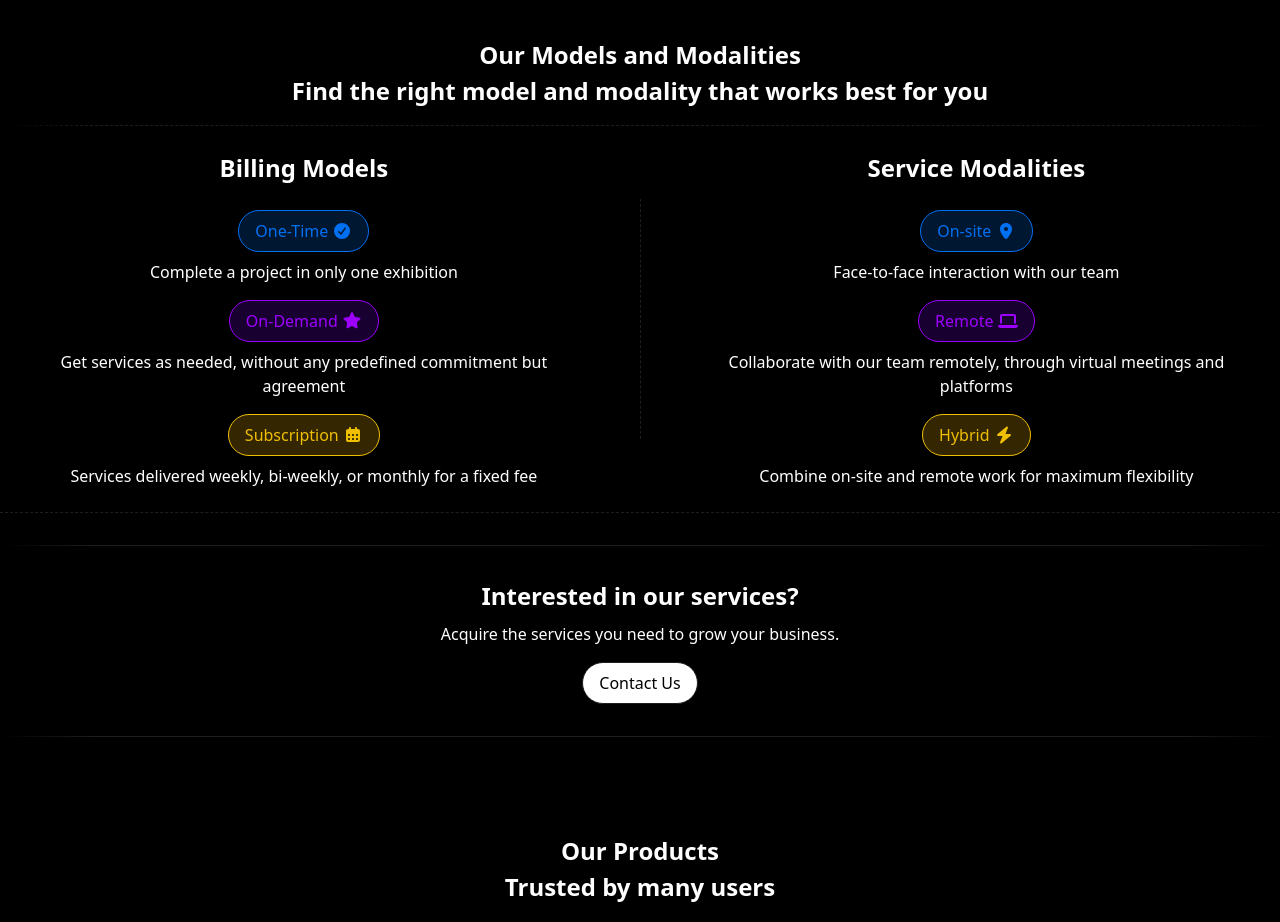
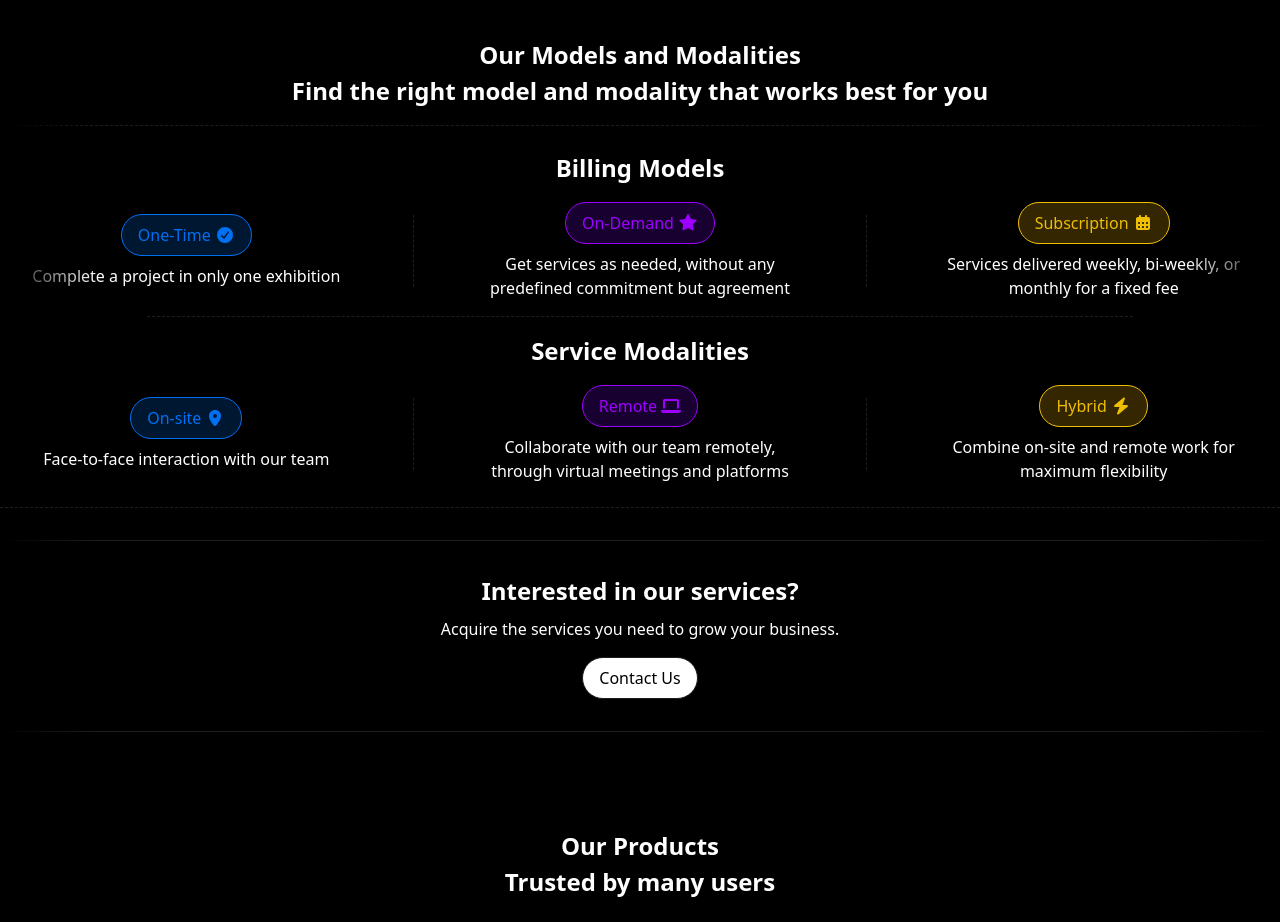
Before and after one commit to neza-startup/neza-startup, a React (Vite) app: page / in a window 1280 px wide. Shown: the part 3280-4202 px from the top of the page. Built offline with nearby package versions, Linux system fonts and the light colour scheme.

Commit message:
updated modalities section
styles improvements

```diff
--- a/src/components/Modalities.jsx
+++ b/src/components/Modalities.jsx
@@ -17,31 +17,31 @@ const Modalities = () => {
               <span className={styles.serviceModality}>One-Time <FontAwesomeIcon icon={faCircleCheck} /></span>
               <p>Complete a project in only one exhibition</p>
             </div>
-            {/* <hr className={styles.divider} /> */}
+            <hr className={styles.verticalDivider} />
             <div className={styles.servicesModalitiesContent}>
               <span className={styles.serviceModality}>On-Demand <FontAwesomeIcon icon={faStar} /></span>
               <p>Get services as needed, without any predefined commitment but agreement{/* recurrent */}</p>
             </div>
-            {/* <hr className={styles.divider} /> */}
+            <hr className={styles.verticalDivider} />
             <div className={styles.servicesModalitiesContent}>
               <span className={styles.serviceModality}>{/* Monthly  */}Subscription <FontAwesomeIcon icon={faCalendarDays} /></span>
               <p>{/* Receive services on a monthly basis with a fixed fee */}Services delivered weekly, bi-weekly, or monthly for a fixed fee{/* Services provided on a defined weekly, bi-weekly, or monthly basis. */}{/* recurrent and planned/scheduled */}</p>
             </div>
             {/* </div> */}
           </div>
-          <hr className={styles.verticalDivider} />
+          <hr className={styles.divider} />
           <div className={styles.serviceModalities}>
             <h3>Service Modalities</h3>
             <div className={styles.servicesModalitiesContent}>
               <span className={styles.serviceModality}>On-site <FontAwesomeIcon icon={faLocationDot} /></span>
               <p>Face-to-face interaction with our team</p>
             </div>
-            {/* <hr className={styles.divider} /> */}
+            <hr className={styles.verticalDivider} />
             <div className={styles.servicesModalitiesContent}>
               <span className={styles.serviceModality}>Remote <FontAwesomeIcon icon={faLaptop} /></span>
               <p>Collaborate with our team remotely, through virtual meetings and platforms</p>
             </div>
-            {/* <hr className={styles.divider} /> */}
+            <hr className={styles.verticalDivider} />
             {/* <span className={styles.serviceModality}>Virtual <FontAwesomeIcon icon={faLaptop} /></span>
           <p>Collaborate with our team through virtual meetings and online platforms</p>
           <hr className={styles.divider} /> */}
--- a/src/styles/Modalities.module.css
+++ b/src/styles/Modalities.module.css
@@ -59,54 +59,41 @@ section.modalities {
     }
 
     display: flex;
-    flex-direction: row;
+    flex-direction: column;
     justify-content: center;
-    align-items: center;
-    gap: 0.5rem;
+    align-items: stretch;
+    gap: 1rem;
     margin-top: 1rem;
 
     border-top: 1px dashed #1E1E1E;
     border-bottom: 1px dashed #1E1E1E;
-    /* border-radius: 1.5rem; */
-    padding: 1.5rem
-    /*  1rem */
-    ;
-    /* width: min(48ch, 100%); */
-    /* background-color: hsla(240, 2%, 8%, 0.8); */
+    padding: 1.5rem;
     width: 100% !important;
 
     div.billingPlan,
     div.serviceModalities {
       display: flex;
-      flex-direction: column;
+      flex-direction: row;
+      flex-wrap: wrap;
       justify-content: center;
       align-items: center;
+      width: 100%;
       gap: 1rem;
 
-      /* flex: 1 1 0; */
+      h3 {
+        flex: 0 0 100%;
+        text-align: center;
+        margin: 0;
+      }
     }
-
-    /* hr.divider {
-      border-bottom: 1px dashed #1E1E1E;
-      min-width: 80% !important;
-      height: 1px;
-      margin: 0;
-    } */
 
     hr.divider {
       align-self: center;
-      width: 4.5rem !important;
-      /* height: 1rem; */
-      /* margin: 0 5rem; */
-      border: 0;
-      border-left: 1px dashed #1E1E1E;
-
-      align-self: center;
-      /* height: 1rem; */
+      width: 80% !important;
+      height: 0;
       margin: 0;
       border: 0;
-      border-bottom: 1px dashed #1E1E1E;
-      width: 50% !important;
+      border-top: 1px dashed #1E1E1E;
     }
 
     div.servicesModalitiesContent {
@@ -115,13 +102,11 @@ section.modalities {
       justify-content: center;
       align-items: center;
       gap: 0.5rem;
-
       flex: 1 1 0;
+      min-width: 0;
 
       p {
         margin-bottom: 0rem !important;
-        /* max-width: 48ch;
-        text-align: center; */
       }
     }
 
@@ -149,7 +134,7 @@ section.modalities {
     hr.verticalDivider {
       align-self: center;
       width: 0;
-      height: 15rem
+      height: 4.5rem
         /* 4.5rem */
       ;
       margin: 0 3rem
```
